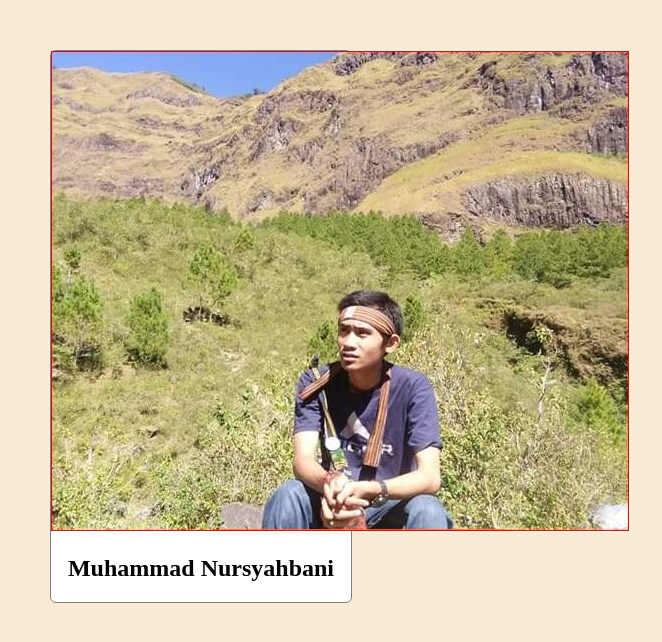
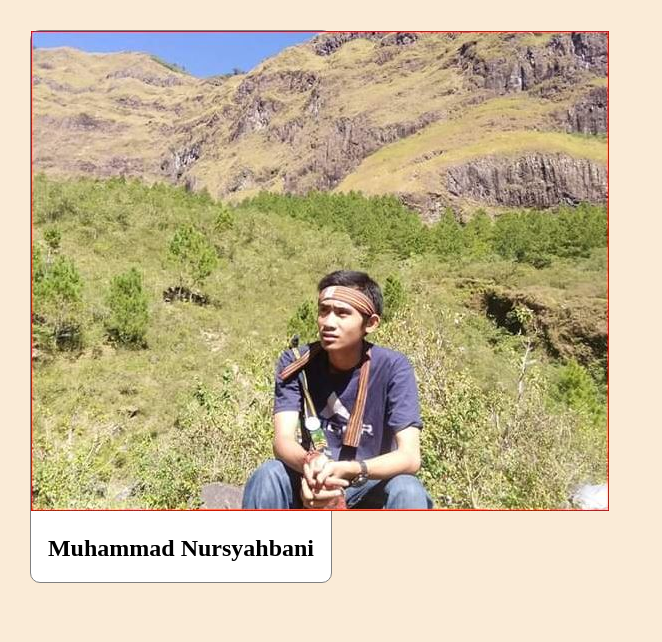
Before and after one commit to Bani6520/Bani6520, a plain HTML site: page index.html in a window 1280 px wide. Shown: the top 642 px of the page, without its empty margins (0-662 px from the left). Drawn offline with Linux system fonts and the light colour scheme.

Commit message:
added initial style.css to style the profile

```diff
--- a/style.css
+++ b/style.css
@@ -1,6 +1,6 @@
 body {
     width: 100%;
-    margin: 50px;
+    margin: 30px;
     background-color: antiquewhite;
 
 }
@@ -9,7 +9,7 @@ body {
     max-width: 300px;
     background-color:  white;
     border: 1px solid gray;
-    border-radius: 6px;
+    border-radius: 10px;
 }
 
 #profil-image{
```
